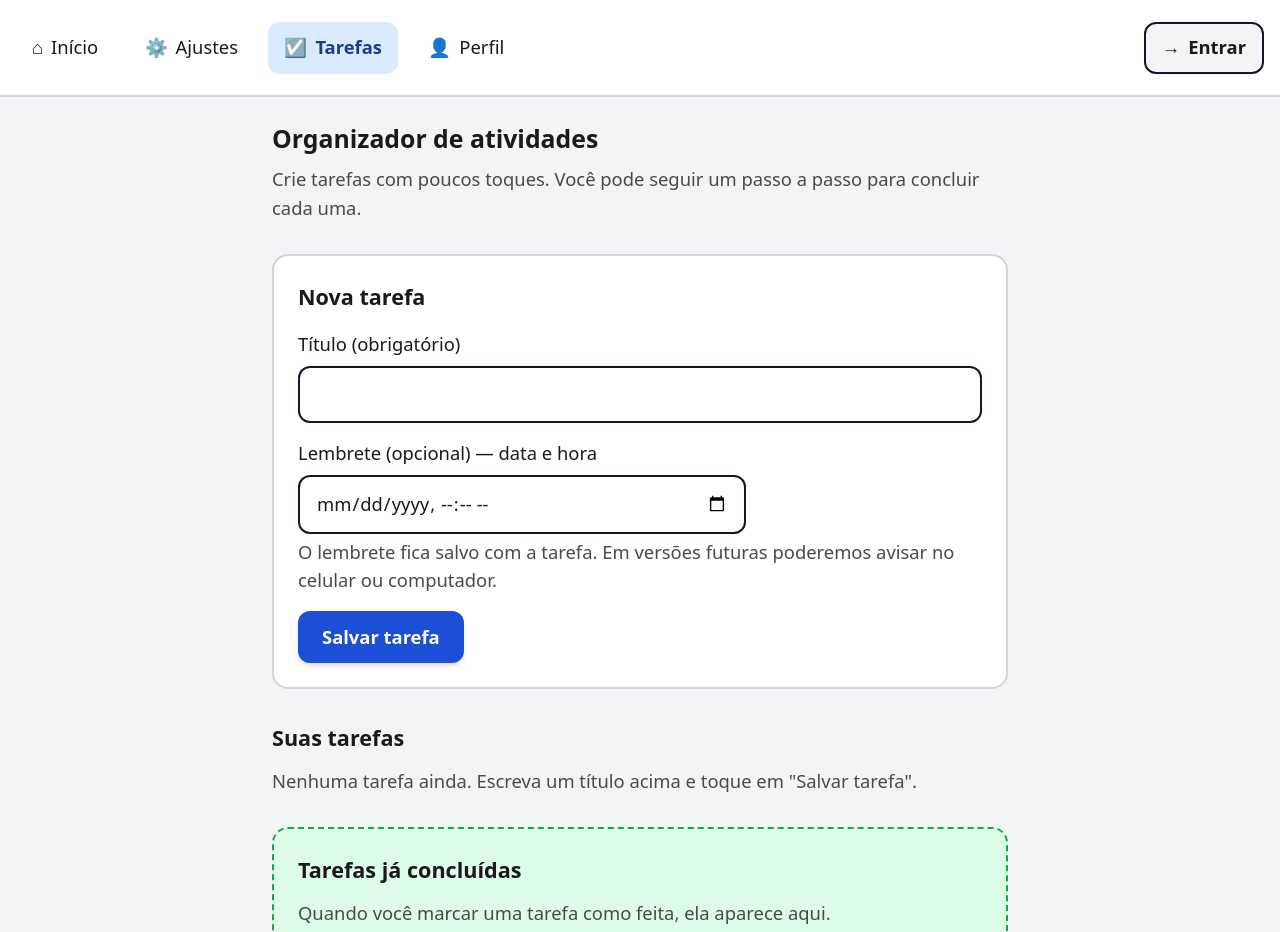
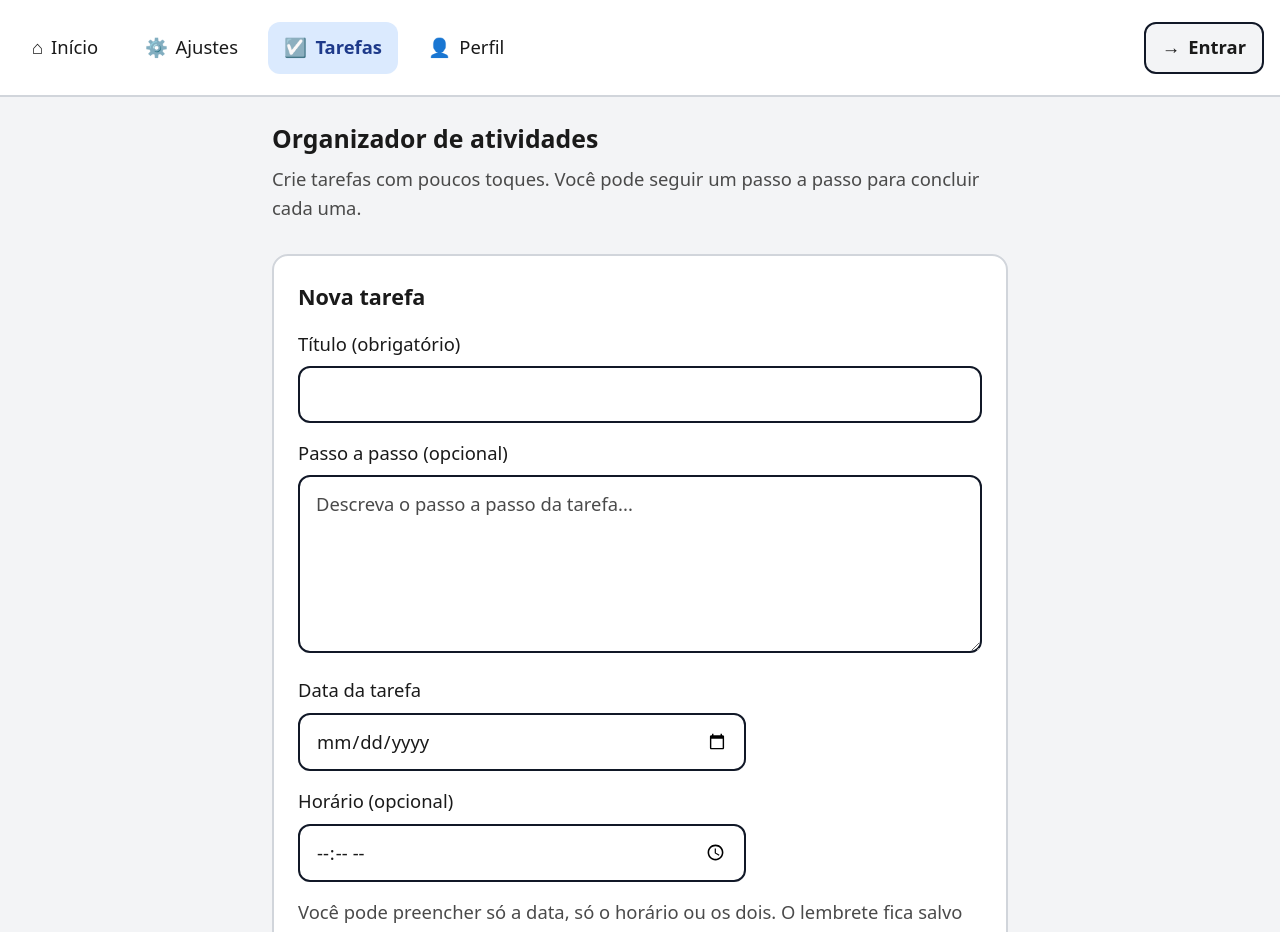
Before and after one commit to FIAPTechChallengePos/senior-ease-web, a Next.js app in the folder web/: page /tasks in a window 1280 px wide. Shown: the top 932 px of the page. Built offline with nearby package versions, Linux system fonts and the light colour scheme.

Commit message:
feat: separação data e hora e adiciona opção detalhes

```diff
--- a/web/src/app/tasks/page.tsx
+++ b/web/src/app/tasks/page.tsx
@@ -4,6 +4,38 @@ import { useState } from "react";
 import { useSeniorEaseStore } from "@/presentation/store/seniorease-store";
 import { BigButton } from "@/presentation/components/big-button";
 import { ConfirmDialog } from "@/presentation/components/confirm-dialog";
+
+/** Converte data (yyyy-mm-dd) e hora (HH:mm) opcionais em ISO UTC, usando fuso local. Sem data e sem hora: null. Só hora: usa a data de hoje. Só data: meia-noite local. */
+function reminderAtFromParts(datePart: string, timePart: string): string | null {
+  const hasDate = datePart.trim() !== "";
+  const hasTime = timePart.trim() !== "";
+  if (!hasDate && !hasTime) return null;
+
+  const now = new Date();
+  let y: number;
+  let mo: number;
+  let d: number;
+  if (hasDate) {
+    const p = datePart.split("-").map(Number);
+    y = p[0];
+    mo = p[1];
+    d = p[2];
+  } else {
+    y = now.getFullYear();
+    mo = now.getMonth() + 1;
+    d = now.getDate();
+  }
+
+  let hh = 0;
+  let mm = 0;
+  if (hasTime) {
+    const t = timePart.split(":");
+    hh = Number(t[0]);
+    mm = Number(t[1] ?? 0);
+  }
+
+  return new Date(y, mo - 1, d, hh, mm, 0, 0).toISOString();
+}
 
 export default function TasksPage() {
   const activeTasks = useSeniorEaseStore((s) => s.activeTasks);
@@ -18,7 +50,8 @@ export default function TasksPage() {
 
   const [title, setTitle] = useState("");
   const [description, setDescription] = useState("");
-  const [reminder, setReminder] = useState("");
+  const [reminderDate, setReminderDate] = useState("");
+  const [reminderTime, setReminderTime] = useState("");
   const [editingId, setEditingId] = useState<string | null>(null);
   const [editTitle, setEditTitle] = useState("");
   const [editDescription, setEditDescription] = useState("");
@@ -38,12 +71,13 @@ export default function TasksPage() {
 
   function handleSubmit(e: React.FormEvent) {
     e.preventDefault();
-    const reminderAt = reminder ? new Date(reminder).toISOString() : null;
+    const reminderAt = reminderAtFromParts(reminderDate, reminderTime);
     const ok = addTask({ title, description, reminderAt });
     if (ok) {
       setTitle("");
       setDescription("");
-      setReminder("");
+      setReminderDate("");
+      setReminderTime("");
     }
   }
 
@@ -91,31 +125,51 @@ export default function TasksPage() {
               autoComplete="off"
             />
           </div>
-          <div className="advanced-only">
+          <div>
             <label htmlFor="task-desc" className="block text-a11y-base font-medium text-[var(--text)]">
-              Detalhes (opcional)
+              Passo a passo (opcional)
             </label>
             <textarea
               id="task-desc"
-              className="mt-2 min-h-[100px] w-full rounded-xl border-2 border-[var(--border-strong)] bg-[var(--surface)] px-4 py-3 text-a11y-base text-[var(--text)]"
+              placeholder="Descreva o passo a passo da tarefa..."
+              rows={5}
+              className="mt-2 min-h-[120px] w-full rounded-xl border-2 border-[var(--border-strong)] bg-[var(--surface)] px-4 py-3 text-a11y-base leading-relaxed text-[var(--text)] placeholder:text-[var(--text-muted)]"
               value={description}
               onChange={(e) => setDescription(e.target.value)}
             />
           </div>
+          <div className="space-y-4">
             <div>
-            <label htmlFor="task-reminder" className="block text-a11y-base font-medium text-[var(--text)]">
-              Lembrete (opcional) — data e hora
+              <label htmlFor="task-reminder-date" className="block text-a11y-base font-medium text-[var(--text)]">
+                Data da tarefa
               </label>
               <input
-              id="task-reminder"
-              type="datetime-local"
-              className="mt-2 w-full max-w-md rounded-xl border-2 border-[var(--border-strong)] bg-[var(--surface)] px-4 py-3 text-a11y-base text-[var(--text)]"
-              value={reminder}
-              onChange={(e) => setReminder(e.target.value)}
+                id="task-reminder-date"
+                type="date"
+                className="mt-2 w-full max-w-md min-h-[48px] rounded-xl border-2 border-[var(--border-strong)] bg-[var(--surface)] px-4 py-3 text-a11y-base text-[var(--text)]"
+                value={reminderDate}
+                onChange={(e) => setReminderDate(e.target.value)}
+                autoComplete="off"
+                aria-describedby="task-reminder-help"
               />
-            <p className="mt-1 text-a11y-base text-[var(--text-muted)]">
-              O lembrete fica salvo com a tarefa. Em versões futuras poderemos avisar no celular ou
-              computador.
+            </div>
+            <div>
+              <label htmlFor="task-reminder-time" className="block text-a11y-base font-medium text-[var(--text)]">
+                Horário (opcional)
+              </label>
+              <input
+                id="task-reminder-time"
+                type="time"
+                className="mt-2 w-full max-w-md min-h-[48px] rounded-xl border-2 border-[var(--border-strong)] bg-[var(--surface)] px-4 py-3 text-a11y-base text-[var(--text)]"
+                value={reminderTime}
+                onChange={(e) => setReminderTime(e.target.value)}
+                autoComplete="off"
+                aria-describedby="task-reminder-help"
+              />
+            </div>
+            <p id="task-reminder-help" className="text-a11y-base text-[var(--text-muted)]">
+              Você pode preencher só a data, só o horário ou os dois. O lembrete fica salvo com a tarefa.
+              Em versões futuras poderemos avisar no celular ou computador.
             </p>
           </div>
           <BigButton type="submit">Salvar tarefa</BigButton>
@@ -139,18 +193,36 @@ export default function TasksPage() {
               >
                 {editingId === task.id ? (
                   <div className="space-y-3">
+                    <div>
+                      <label
+                        htmlFor={`task-edit-title-${task.id}`}
+                        className="block text-a11y-base font-medium text-[var(--text)]"
+                      >
+                        Título
+                      </label>
                       <input
-                      className="w-full rounded-xl border-2 border-[var(--border-strong)] px-3 py-2 text-a11y-base bg-[var(--surface)]"
+                        id={`task-edit-title-${task.id}`}
+                        className="mt-2 w-full min-h-[48px] rounded-xl border-2 border-[var(--border-strong)] px-4 py-3 text-a11y-base bg-[var(--surface)] text-[var(--text)]"
                         value={editTitle}
                         onChange={(e) => setEditTitle(e.target.value)}
-                      aria-label="Editar título"
                       />
+                    </div>
+                    <div>
+                      <label
+                        htmlFor={`task-edit-desc-${task.id}`}
+                        className="block text-a11y-base font-medium text-[var(--text)]"
+                      >
+                        Passo a passo (opcional)
+                      </label>
                       <textarea
-                      className="min-h-[80px] w-full rounded-xl border-2 border-[var(--border-strong)] px-3 py-2 text-a11y-base advanced-only"
+                        id={`task-edit-desc-${task.id}`}
+                        placeholder="Descreva o passo a passo da tarefa..."
+                        rows={5}
+                        className="mt-2 min-h-[120px] w-full rounded-xl border-2 border-[var(--border-strong)] px-4 py-3 text-a11y-base leading-relaxed bg-[var(--surface)] text-[var(--text)] placeholder:text-[var(--text-muted)]"
                         value={editDescription}
                         onChange={(e) => setEditDescription(e.target.value)}
-                      aria-label="Editar detalhes"
                       />
+                    </div>
                     <div className="flex flex-wrap gap-2">
                       <BigButton
                         type="button"
@@ -176,7 +248,7 @@ export default function TasksPage() {
                   <>
                     <h3 className="text-a11y-lg font-semibold text-[var(--text)]">{task.title}</h3>
                     {task.description ? (
-                      <p className="mt-2 text-a11y-base text-[var(--text-muted)] advanced-only">
+                      <p className="mt-3 whitespace-pre-wrap text-a11y-base leading-relaxed text-[var(--text)]">
                         {task.description}
                       </p>
                     ) : null}
@@ -195,7 +267,7 @@ export default function TasksPage() {
                         onClick={() => {
                           setEditingId(task.id);
                           setEditTitle(task.title);
-                          setEditDescription(task.description);
+                          setEditDescription(task.description ?? "");
                         }}
                       >
                         Editar
--- a/web/src/infrastructure/persistence/local-task-repository.ts
+++ b/web/src/infrastructure/persistence/local-task-repository.ts
@@ -3,16 +3,26 @@ import type { TaskRepository } from "@/domain/repositories/task-repository";
 
 const KEY = "seniorease_tasks_v1";
 
-function isTaskArray(v: unknown): v is Task[] {
-  if (!Array.isArray(v)) return false;
-  return v.every(
-    (item) =>
-      typeof item === "object" &&
-      item !== null &&
-      typeof (item as Task).id === "string" &&
-      typeof (item as Task).title === "string" &&
-      typeof (item as Task).completed === "boolean"
-  );
+function normalizeTask(raw: unknown): Task | null {
+  if (typeof raw !== "object" || raw === null) return null;
+  const o = raw as Record<string, unknown>;
+  if (typeof o.id !== "string" || typeof o.title !== "string" || typeof o.completed !== "boolean") {
+    return null;
+  }
+  return {
+    id: o.id,
+    title: o.title,
+    description: typeof o.description === "string" ? o.description : "",
+    completed: o.completed,
+    reminderAt: o.reminderAt === null || typeof o.reminderAt === "string" ? o.reminderAt : null,
+    createdAt: typeof o.createdAt === "string" ? o.createdAt : new Date().toISOString(),
+    completedAt: o.completedAt === null || typeof o.completedAt === "string" ? o.completedAt : null,
+  };
+}
+
+function parseTasks(raw: unknown): Task[] {
+  if (!Array.isArray(raw)) return [];
+  return raw.map(normalizeTask).filter((t): t is Task => t !== null);
 }
 
 export class LocalTaskRepository implements TaskRepository {
@@ -35,7 +45,7 @@ export class LocalTaskRepository implements TaskRepository {
       const raw = window.localStorage.getItem(KEY);
       if (!raw) return [];
       const data = JSON.parse(raw) as unknown;
-      return isTaskArray(data) ? data : [];
+      return parseTasks(data);
     } catch {
       return [];
     }
--- a/web/src/presentation/components/big-button.tsx
+++ b/web/src/presentation/components/big-button.tsx
@@ -26,9 +26,15 @@ type Props = React.ButtonHTMLAttributes<HTMLButtonElement> & {
   variant?: ButtonVariant;
 };
 
-export function BigButton({ className, variant = "primary", children, ...rest }: Props) {
+export function BigButton({
+  className,
+  variant = "primary",
+  type = "button",
+  children,
+  ...rest
+}: Props) {
   return (
-    <button type="button" className={bigButtonClassName(variant, className)} {...rest}>
+    <button type={type} className={bigButtonClassName(variant, className)} {...rest}>
       {children}
     </button>
   );
```
Lines whose indentation alone changed are shown as unchanged.
